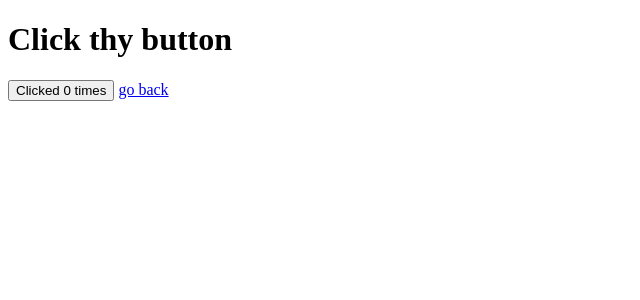
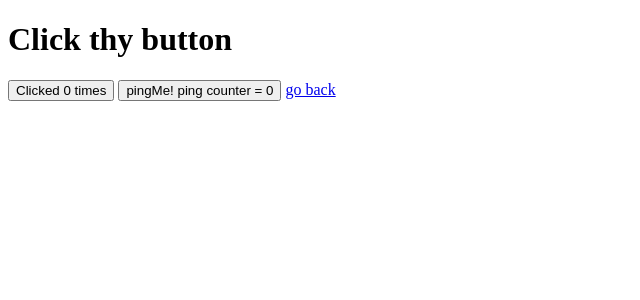
Before and after one commit to GrapesGoober/TodoCards-Project, a SvelteKit app in the folder TodoCards-FrontEnd/: page /demo in a window 1280 px wide. Shown: the top 300 px of the page, without its empty margins (0-640 px from the left). Built offline with nearby package versions, Linux system fonts and the light colour scheme.

Commit message:
Setup a simple backend pong

```diff
--- a/TodoCards-FrontEnd/src/routes/demo/+page.svelte
+++ b/TodoCards-FrontEnd/src/routes/demo/+page.svelte
@@ -1,8 +1,21 @@
 <script>
-	let count = 0;
+	let count = 0
 
 	function handleClick() {
-		count += 1;
+		count += 1
+	}
+
+	let ping_count = 0
+	async function ping () {
+		console.log("sending ping request")
+		const res = await fetch('http://127.0.0.1:5000/ping', {
+			method: "GET"
+		})
+
+		const result = await res.json()
+		if (result.message == "pong"){
+			ping_count ++
+		}
 	}
 </script>
 
@@ -13,4 +26,9 @@
 	{count === 1 ? 'time' : 'times'}
 </button>
 
+<button on:click={ping}>
+	pingMe!
+	ping counter = {ping_count}
+</button>
+
 <a href="/">go back</a>
```
Also changed, not shown: 1 other file (tests, documents, lock files or other folders).
